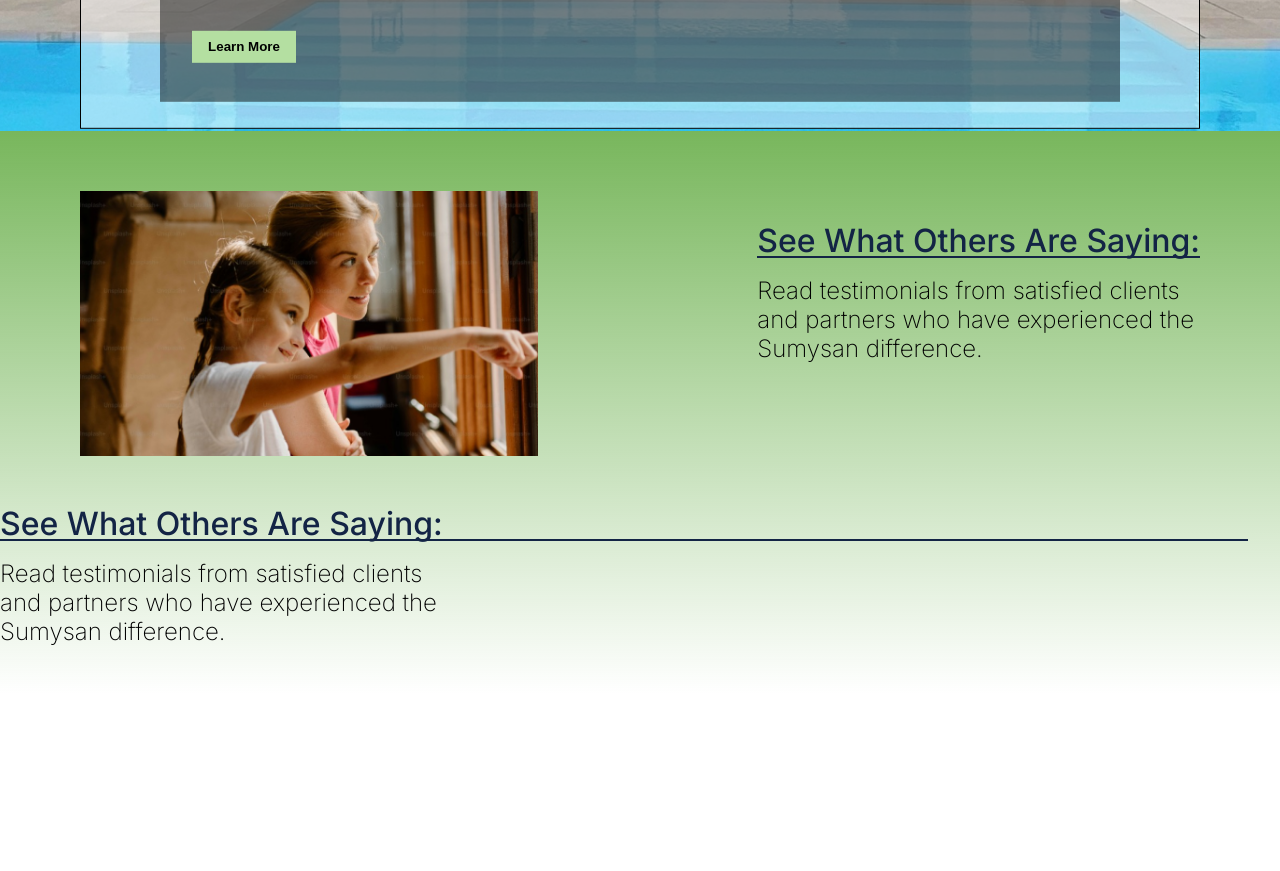
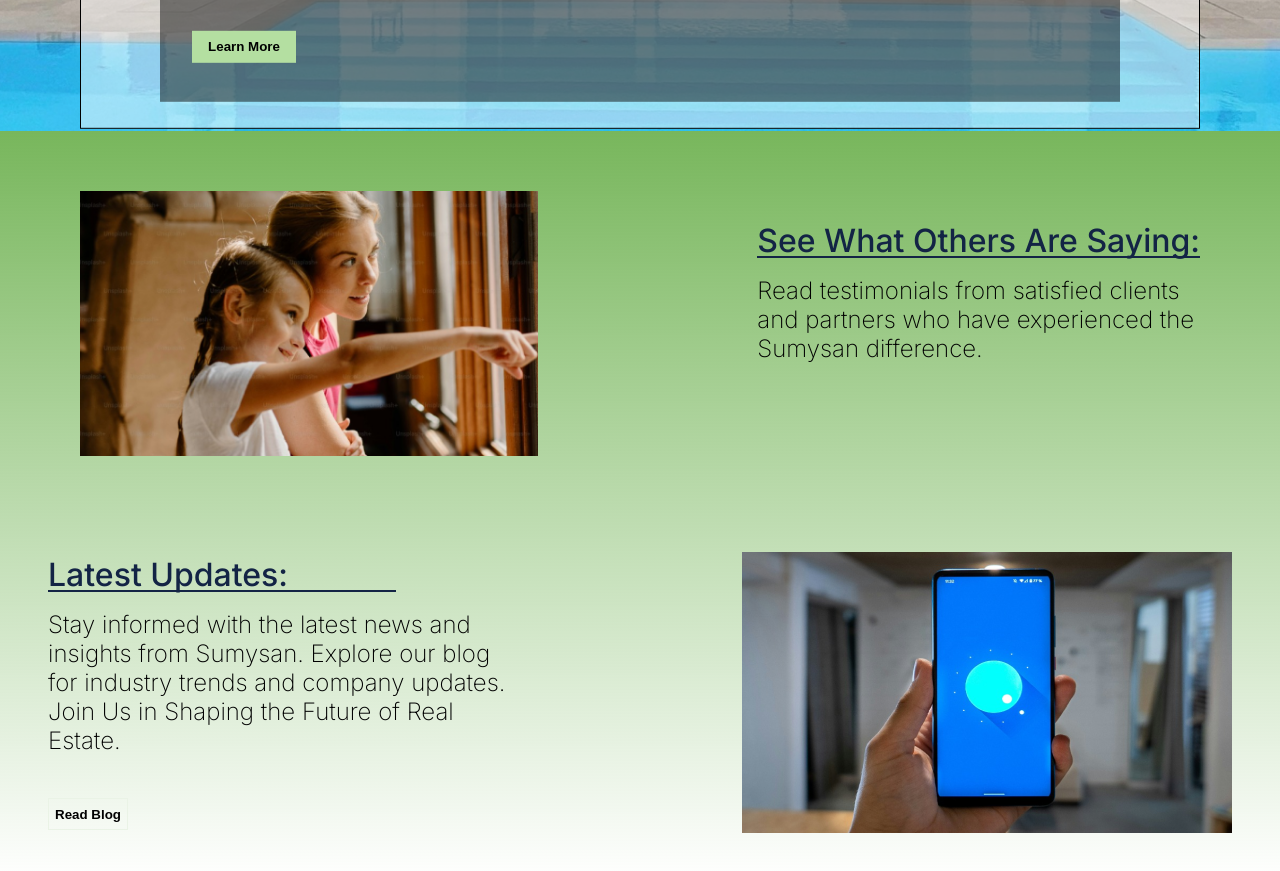
Before and after one commit to SumySan-Homex/Sumysan, a Next.js app: page / in a window 1280 px wide. Shown: the part 1540-2411 px from the top of the page. Before the commit the page ends 2234 px from the top, so only its background shows below. Built offline with nearby package versions, Linux system fonts and the light colour scheme.

Commit message:
:sparkles: Done with the 2nd half of the content page

```diff
--- a/components/Content.tsx
+++ b/components/Content.tsx
@@ -1,12 +1,14 @@
 import React from "react";
 import Image from "next/image";
 import about1 from "../public/about1.png";
+import img2 from "../public/img2.png";
 import styles from "../styles/content.module.css";
 
 const Content = () => {
   return (
     <div className={styles.container}>
       <div className={styles.contentContainer}>
+        <div className={styles.contents}>
           <Image className={styles.image} src={about1} alt="abt" />
 
           <div className={styles.textContent}>
@@ -21,15 +23,27 @@ const Content = () => {
           </div>
         </div>
 
-      <div className={styles.textContent}>
-        <h2 className={styles.text}>See What Others Are Saying:</h2>
+        <div>
+          <div className={styles.contents}>
+            <div>
+              <h2 className={styles.text2}>Latest Updates:</h2>
               <p className={styles.paragraph}>
-          Read testimonials from satisfied clients
+                Stay informed with the latest news and
                 <br />
-          and partners who have experienced the
+                insights from Sumysan. Explore our blog
                 <br />
-          Sumysan difference.
+                for industry trends and company updates.
+                <br />
+                Join Us in Shaping the Future of Real
+                <br />
+                Estate.
               </p>
+              <button className={styles.button}>Read Blog</button>
+            </div>
+
+            <Image src={img2} alt="img" />
+          </div>
+        </div>
       </div>
     </div>
   );
--- a/styles/content.module.css
+++ b/styles/content.module.css
@@ -2,7 +2,6 @@
   width: 100%;
   height: 100%;
   /* margin-top: -rem; */
-
   background: linear-gradient(
     to bottom,
     rgba(119, 182, 91, 1),
@@ -10,7 +9,15 @@
   );
 }
 
-.contentContainer {
+/* .contentContainer {
+  display: flex;
+  flex-direction: column;
+  justify-content: space-between;
+  align-items: center;
+  padding: 3rem;
+} */
+
+.contents {
   display: flex;
   flex-direction: row;
   justify-content: space-between;
@@ -51,3 +58,31 @@
   font-weight: 200;
   padding-bottom: 3rem;
 }
+
+.text2 {
+  font-weight: 500;
+  font-size: xx-large;
+  text-decoration: none;
+  margin-bottom: 1rem;
+  position: relative;
+  color: #132445;
+}
+
+.text2::after {
+  content: "";
+  position: absolute;
+  left: 0;
+  bottom: 2px;
+  width: 76%;
+  height: 2px; /* Thickness of the underline */
+  background-color: #132445;
+}
+
+.button {
+  width: 5rem;
+  height: 2rem;
+  background-color: inherit;
+  border: 1px solid #eaf3e6;
+  font-weight: bolder;
+  margin-top: -1rem;
+}
```
Also changed, not shown: public/img2.png (added). Lines whose indentation alone changed are shown as unchanged.
